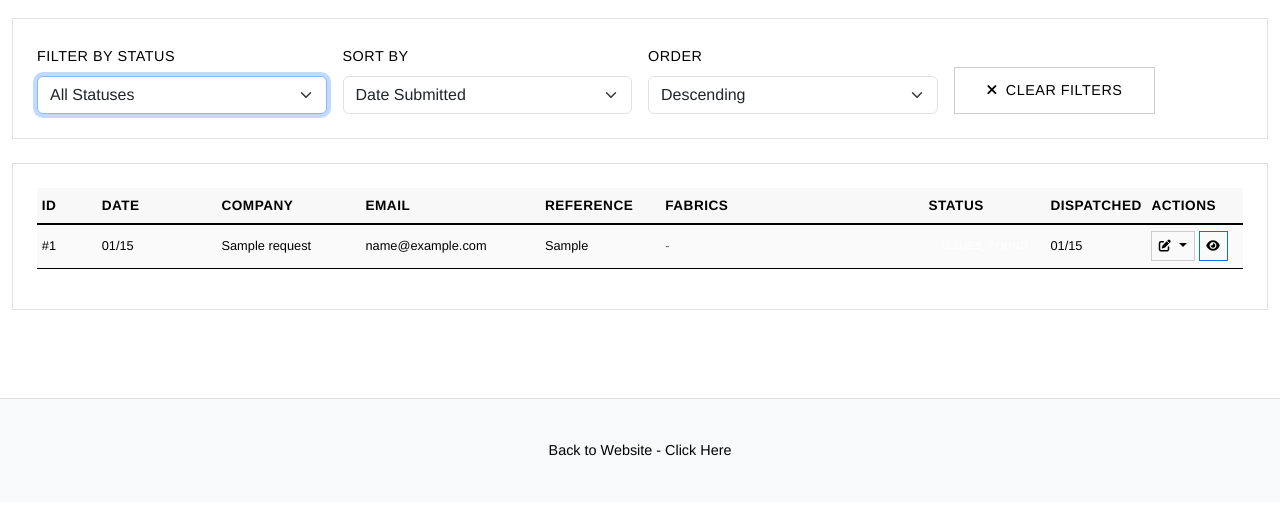
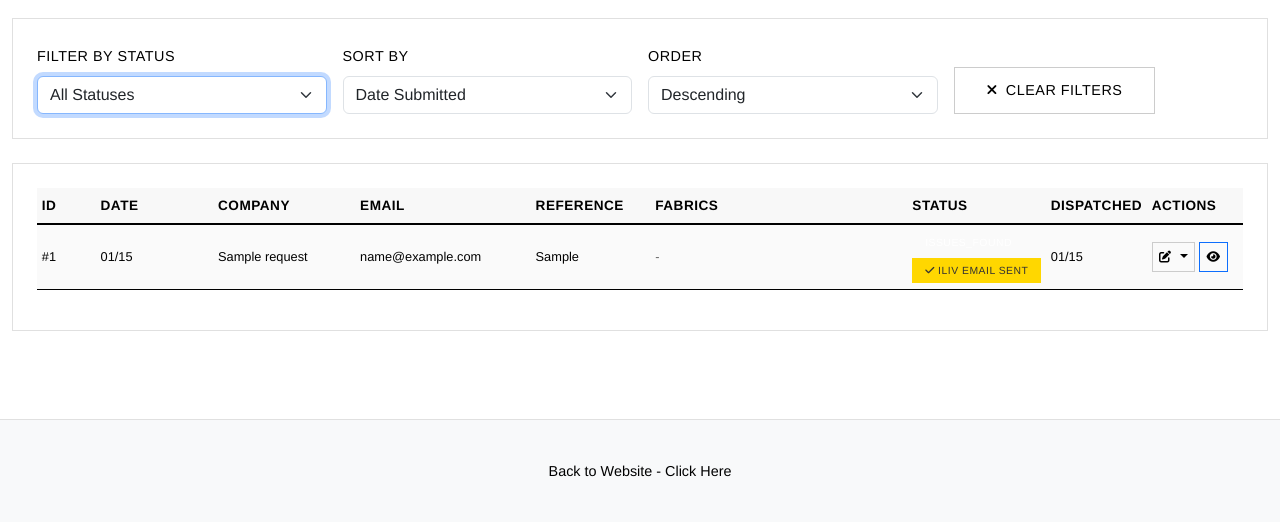
Before and after one commit to mdsm673/slendermorris-cuttings-v2, a Flask app: page /admin in a window 1280 px wide. Shown: the part 152-674 px from the top of the page. Run offline with Flask 3, Linux system fonts and the light colour scheme; the visitor is signed in with stand-in values (Sample User, id 1); tables that the repository leaves empty hold one stand-in row (values such as "Sample post"); some libraries are stand-ins or nearby versions; some web fonts are replaced.

Commit message:
Record when ILIV emails are sent for each request in the system
Adds a database field to track ILIV email status and updates email logic.

Replit-Commit-Author: Agent
Replit-Commit-Session-Id: 19f6a820-fb94-45b4-9cb4-2d2408e0bebc
Replit-Commit-Checkpoint-Type: full_checkpoint
Replit-Commit-Screenshot-Url: https://storage.googleapis.com/screenshot-production-us-central1/16e0f6e3-2091-4f34-88f9-c8022ab47c65/19f6a820-fb94-45b4-9cb4-2d2408e0bebc/JonTSk8

```diff
--- a/database_maintenance.py
+++ b/database_maintenance.py
@@ -63,7 +63,8 @@ def archive_dispatched_requests(months_before_archive=4):
                         additional_notes=request.additional_notes,
                         status=request.status,
                         date_submitted=request.date_submitted,
-                        date_dispatched=request.date_dispatched
+                        date_dispatched=request.date_dispatched,
+                        iliv_email_sent=request.iliv_email_sent
                     )
 
                     # Mark the record as being archived (for the event listener)
--- a/models.py
+++ b/models.py
@@ -29,6 +29,7 @@ class SampleRequest(db.Model):
     status = db.Column(db.String(20), default='Outstanding', nullable=False)  # Outstanding, In Progress, Dispatched
     date_submitted = db.Column(db.DateTime, default=lambda: datetime.utcnow(), nullable=False)
     date_dispatched = db.Column(db.DateTime, nullable=True)
+    iliv_email_sent = db.Column(db.Boolean, default=False, nullable=False)  # Track if ILIV email has been sent
 
     def __repr__(self):
         return f'<SampleRequest {self.id}: {self.customer_name}>'
@@ -85,6 +86,7 @@ class ArchivedRequest(db.Model):
     status = db.Column(db.String(20), nullable=False)  # Should always be 'Dispatched'
     date_submitted = db.Column(db.DateTime, nullable=False)
     date_dispatched = db.Column(db.DateTime, nullable=False)
+    iliv_email_sent = db.Column(db.Boolean, default=False, nullable=False)  # Track if ILIV email was sent before archiving
 
     # Archive metadata
     date_archived = db.Column(db.DateTime, default=lambda: datetime.utcnow(), nullable=False)
--- a/routes.py
+++ b/routes.py
@@ -427,7 +427,10 @@ def email_iliv(request_id):
         success = send_iliv_fabric_request(sample_request, custom_body, custom_recipients)
 
         if success:
-            app.logger.info(f"ILIV email sent successfully for request #{request_id}")
+            # Update database to mark ILIV email as sent
+            sample_request.iliv_email_sent = True
+            db.session.commit()
+            app.logger.info(f"ILIV email sent successfully for request #{request_id} - database updated")
             return jsonify({
                 'success': True,
                 'message': 'Email sent successfully to ILIV'
--- a/templates/admin_dashboard.html
+++ b/templates/admin_dashboard.html
@@ -138,7 +138,7 @@
                                     {% endif %}" style="font-size: 0.7rem;">
                                     {{ request.status }}
                                 </span>
-                                <div id="iliv-sent-{{ request.id }}" class="d-none mt-1">
+                                <div id="iliv-sent-{{ request.id }}" class="{% if not request.iliv_email_sent %}d-none{% endif %} mt-1">
                                     <span class="badge" style="background-color: gold !important; color: #333; font-size: 0.65rem;">
                                         <i class="fas fa-check"></i> ILIV EMAIL SENT
                                     </span>
```
